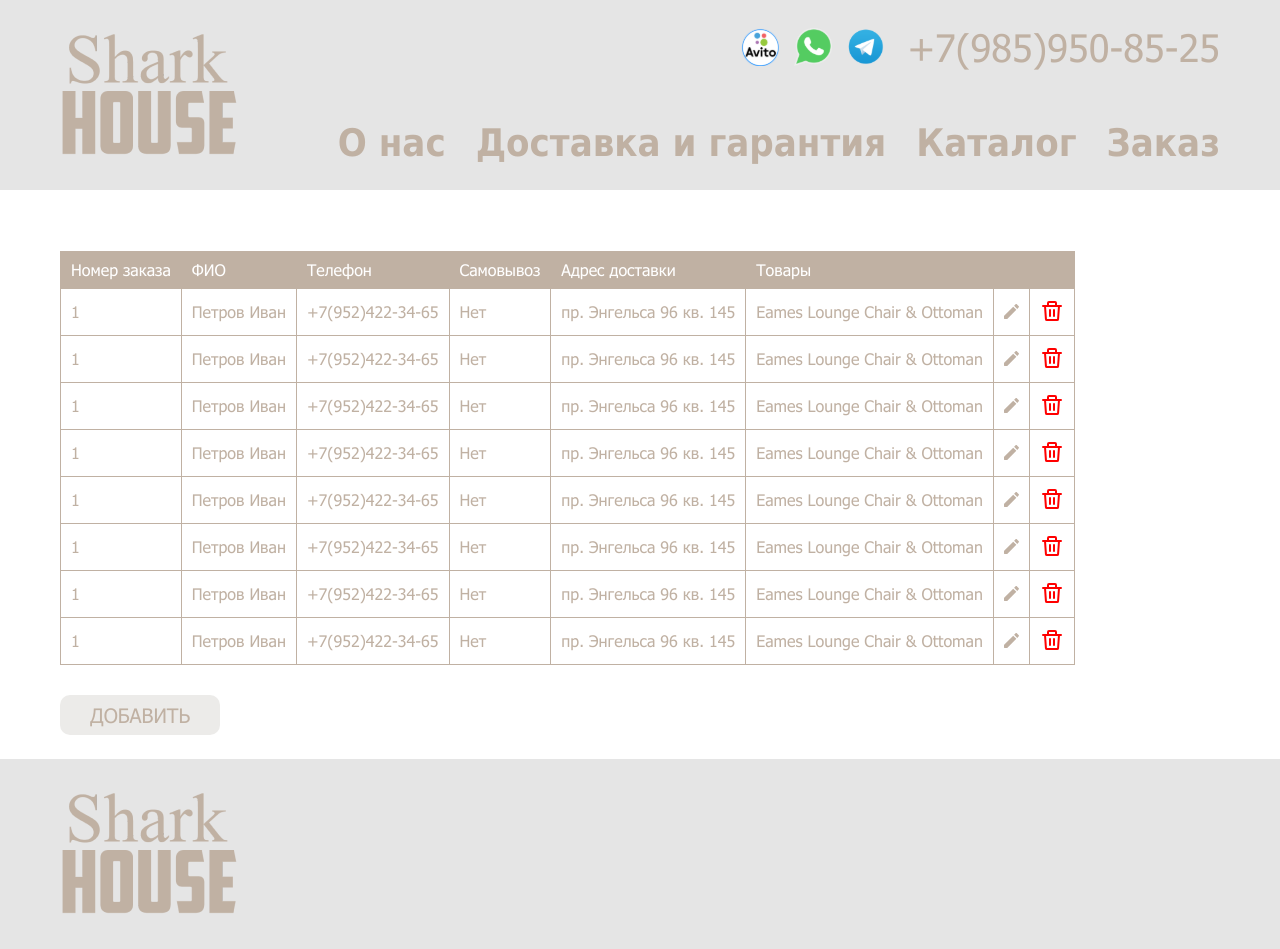
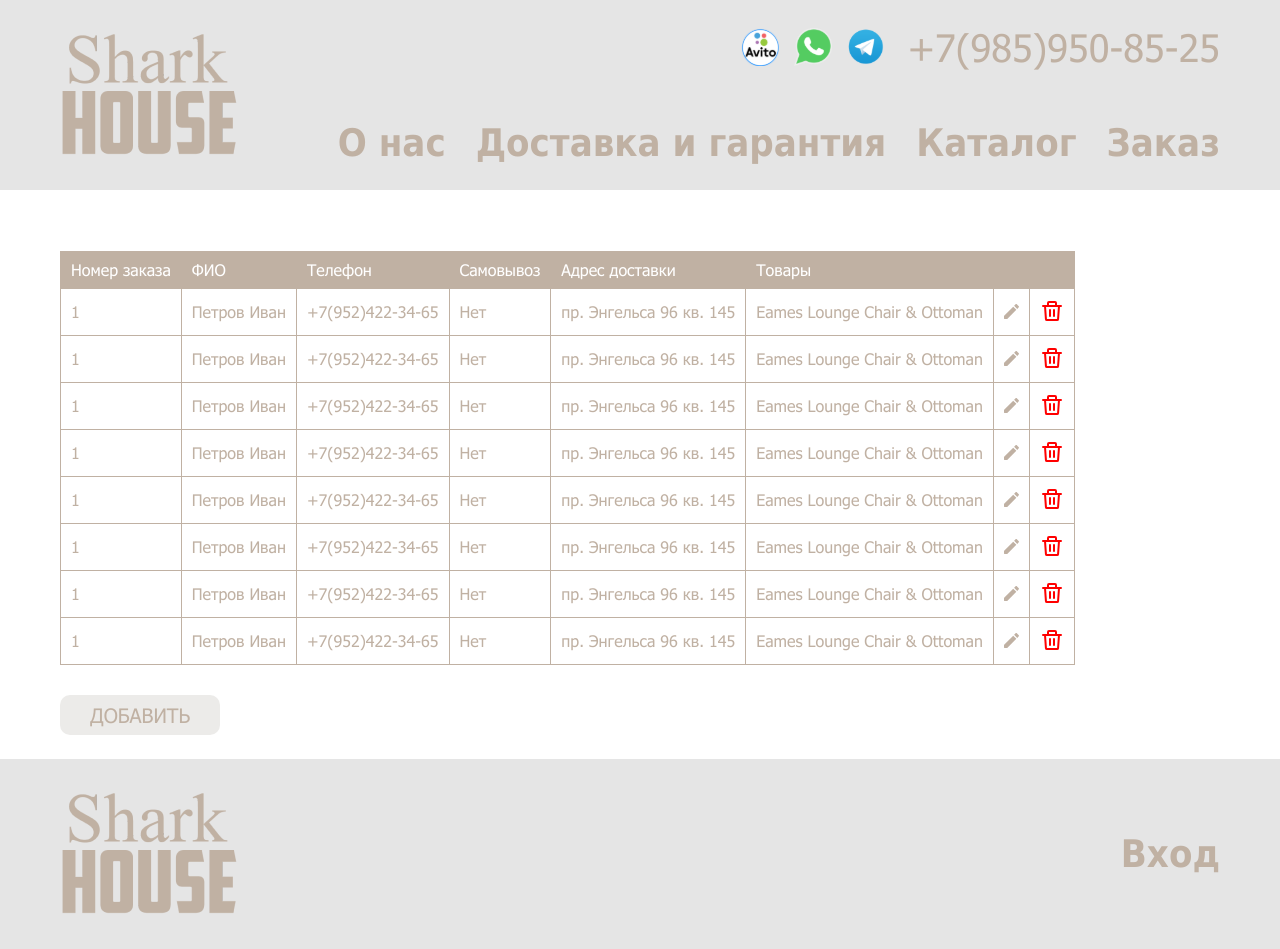
Before and after one commit to Hillel1408/shark-house, a React (Create React App) app: page /shark-house/admin in a window 1280 px wide. Built offline with nearby package versions, Linux system fonts and the light colour scheme.

Commit message:
shark-house

```diff
--- a/src/components/Footer/Footer.module.scss
+++ b/src/components/Footer/Footer.module.scss
@@ -10,4 +10,20 @@
             width: 150px;
         }
     }
+    &Flex {
+        display: flex;
+        justify-content: space-between;
+        align-items: center;
+    }
+    &Link {
+        font-weight: 700;
+        color: #c0b1a3;
+        font-size: 38px;
+        @media (max-width: 810px) {
+            font-size: 28px;
+        }
+        @media (max-width: 570px) {
+            font-size: 22px;
+        }
+    }
 }
--- a/src/components/Footer/index.jsx
+++ b/src/components/Footer/index.jsx
@@ -1,10 +1,11 @@
+import classNames from 'classnames';
 import { NavLink } from 'react-router-dom';
 import styles from './Footer.module.scss';
 
 function Footer() {
     return (
         <footer className={styles.footer}>
-            <div className="_container">
+            <div className={classNames('_container', styles.footerFlex)}>
                 <NavLink to="/">
                     <img
                         className={styles.footerLogo}
@@ -12,6 +13,9 @@ function Footer() {
                         alt=""
                     />
                 </NavLink>
+                <NavLink to="/admin" className={styles.footerLink}>
+                    Вход
+                </NavLink>
             </div>
         </footer>
     );
```
